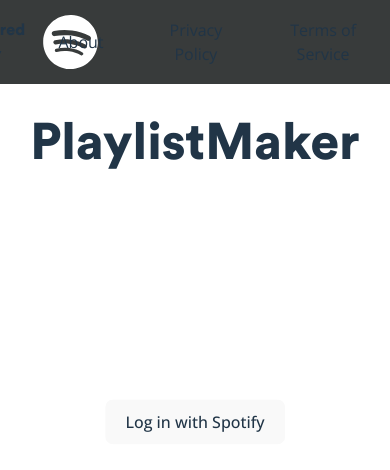
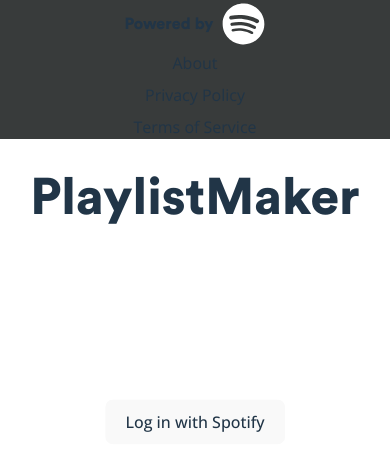
Before and after one commit to Peketeus/PlaylistMaker, a React (Vite) app in the folder playlistMaker/: page / in a window 390 px wide. Shown: the top 470 px of the page. Built offline with nearby package versions, Linux system fonts and the light colour scheme; no server answers.

Commit message:
header tehty pienelle näytölle ystävälliseksi

```diff
--- a/playlistMaker/src/App.css
+++ b/playlistMaker/src/App.css
@@ -43,19 +43,6 @@
   }
 }
 
-@media (prefers-reduced-motion: no-preference) {
-  a:nth-of-type(2) .logo {
-    animation: logo-spin infinite 20s linear;
-  }
-}
-
-@media (prefers-reduced-motion: reduce) {
-  body {
-    animation: none; /* remove background animation for users who prefer reduced motion (e.g. due vestibular motion disorder) */
-    background-size: 100%;
-  }
-}
-
 .card {
   padding: 2em;
 }
@@ -83,4 +70,50 @@
   display: flex;
   justify-content: flex-start;
   padding: 2% 0;
+  height: 64px;
+  width: auto;
 }
+
+@media screen and (max-width: 1200px) {
+  .headerbar {
+    flex-direction: column;
+    align-items: center;
+    gap: 0.2em;
+  }
+
+  .spotify-watermark {
+    width: auto;
+    gap: 0.5em;
+  }
+
+  .spotify-watermark img {
+    height: 48px;
+  }
+
+  .headerbar ul {
+    width: auto;
+    margin: 0;
+    flex-direction: column;
+    justify-content: space-around;
+    gap: 0.5em;
+  }
+
+  .logout {
+    all: unset;
+    margin: 0.5rem 0;
+  }
+
+}
+
+@media (prefers-reduced-motion: no-preference) {
+  a:nth-of-type(2) .logo {
+    animation: logo-spin infinite 20s linear;
+  }
+}
+
+@media (prefers-reduced-motion: reduce) {
+  body {
+    animation: none; /* remove background animation for users who prefer reduced motion (e.g. due vestibular motion disorder) */
+    background-size: 100%;
+  }
+}
--- a/playlistMaker/src/components/HeaderBar.jsx
+++ b/playlistMaker/src/components/HeaderBar.jsx
@@ -4,25 +4,26 @@
 import TermsOfService from './HeaderLinks/TermsOfService';
 import { logoutClick } from '../service';
 
-function HeaderBar({isLoggedIn}) {
+function HeaderBar({ isLoggedIn }) {
   return (
-      <div className="flex w-full h-[10vh] mb-8 relative bg-[#383b3b]">
+    <div className="headerbar flex w-full h-[auto] min-h-[50px] mb-8 relative bg-[#383b3b]">
       <div className='spotify-watermark'>
         <p>Powered by</p><img src={SpotifyLogo} alt='Spotify' />
       </div>
-
-        {/* Render log out button only if user is logged in */}
-        {isLoggedIn ? (
-            <div className='absolute left-[50%] top-[50%] translate-x-[-50%] translate-y-[-50%]'>
-                <button onClick={logoutClick}>Log Out</button>
-            </div>
-        ) : (null)}
 
       <ul className='w-[85%] flex justify-end items-center gap-16 mr-8'>
         <li><About /></li>
         <li><PrivacyPolicy /></li>
         <li><TermsOfService /></li>
       </ul>
+
+      {/* Render log out button only if user is logged in */}
+      {isLoggedIn ? (
+        <div className='logout absolute left-[50%] top-[50%] translate-x-[-50%] translate-y-[-50%]'>
+          <button onClick={logoutClick}>Log Out</button>
+        </div>
+      ) : (null)}
+
     </div>
   );
 }
--- a/playlistMaker/src/service.js
+++ b/playlistMaker/src/service.js
@@ -441,6 +441,7 @@
     console.log("%cFOUND NO TRACKS --- RETURNING []", "color:red;");
     return [];
   }
+  return tracks;
 
   // Step 4: Fetch audio features and convert them to a more appropriate format
   const trackIds = tracks.map(track => track.id);
```
Lines whose indentation alone changed are shown as unchanged.
